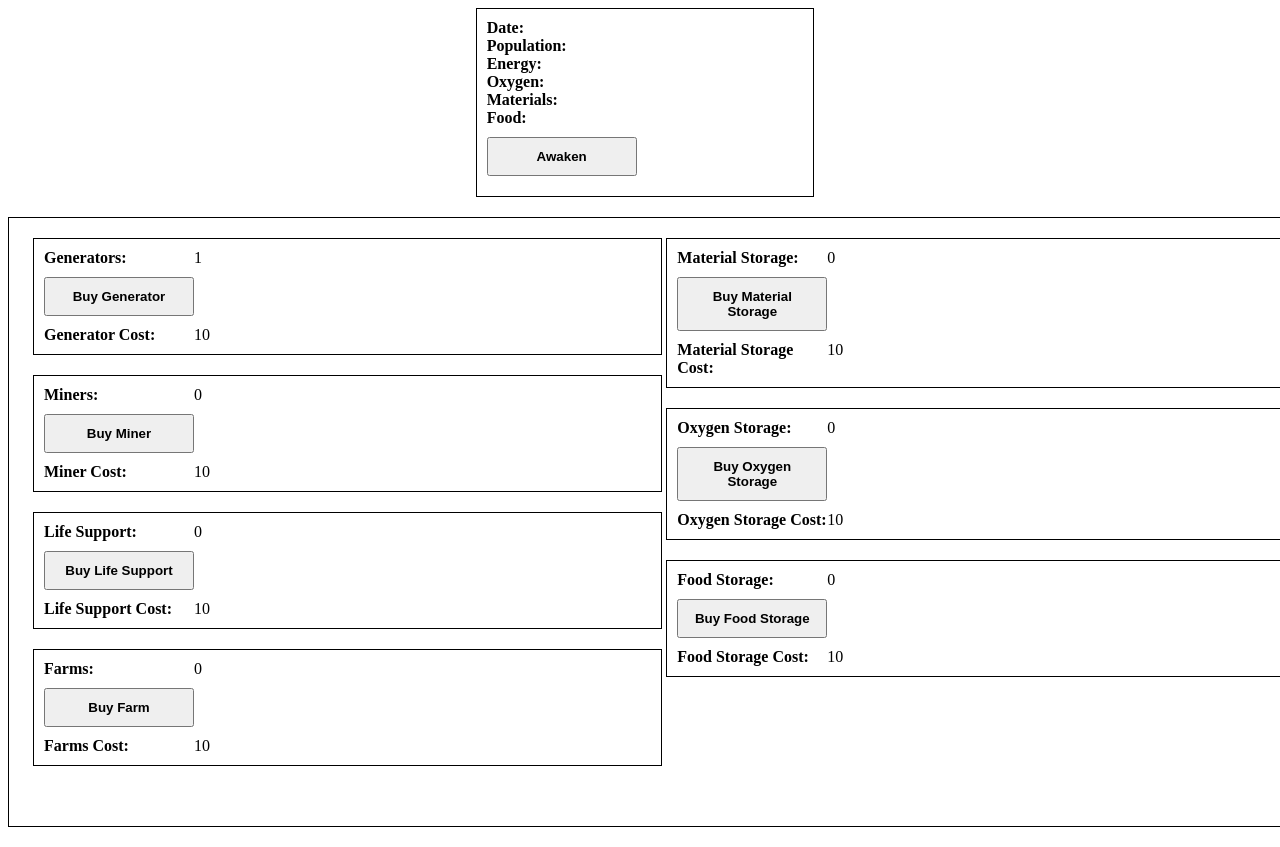
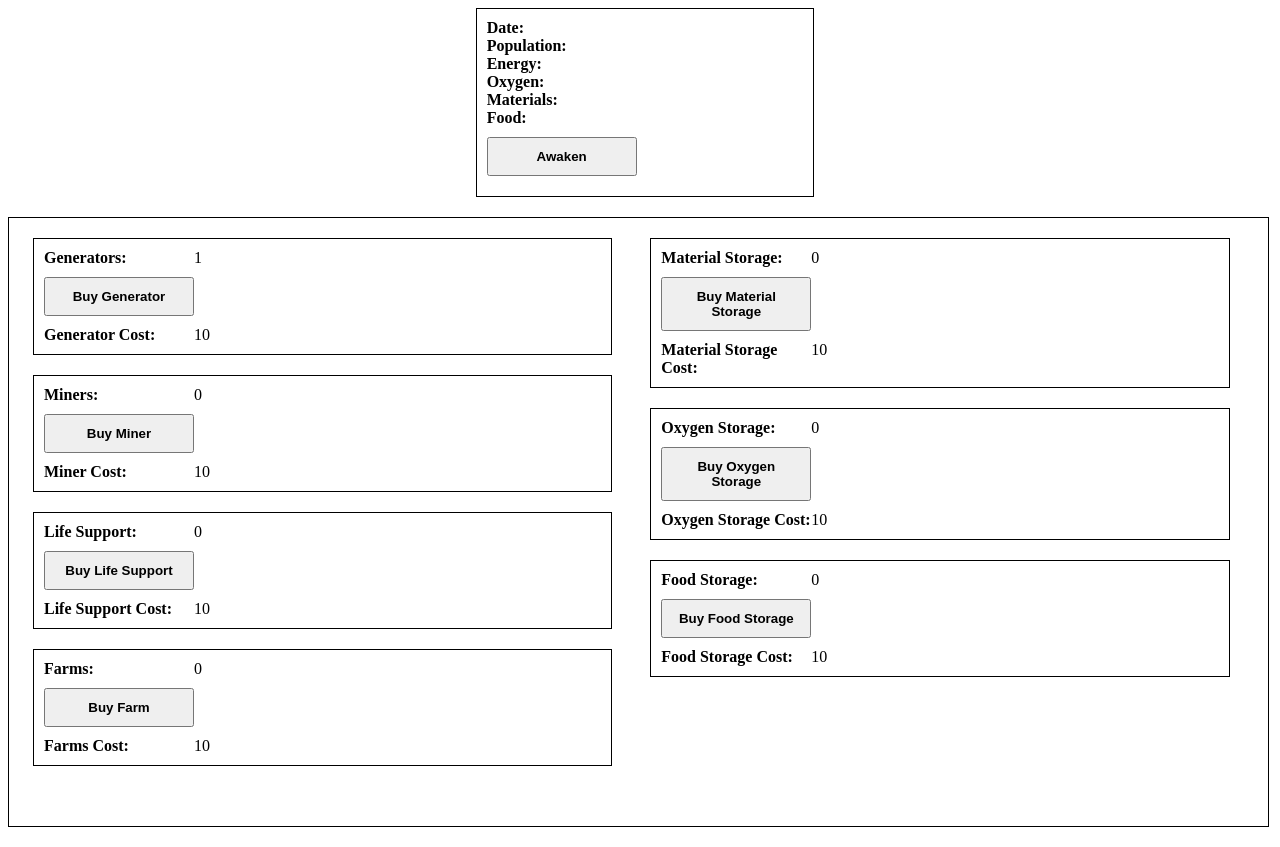
Before and after one commit to warpwarestudios/warpwarestudios.github.io, a plain HTML site: page index.html in a window 1280 px wide. Drawn offline with Linux system fonts and the light colour scheme.

Commit message:
Fix a spacing error

```diff
--- a/interface.css
+++ b/interface.css
@@ -1,4 +1,4 @@
-div {
+ div {
      width: 100%;
      clear: left;
      float: left;
@@ -34,17 +34,19 @@ div {
  }
  div.upgrades {
      border: 1px solid black;
+     width: 98%;
  }
  div.leftpanels {
      margin-left: 4px;
      clear: left;
-     width: 48%;
+     width: 45%;
  }
 
  div.rightpanels {
      clear: none;
      float: right;
-     width: 48%;
+     margin-right: 40px;
+     width: 45%;
  }
 
  div.generators, div.miners, div.lifesupport, div.farms, div.materialstorage, div.oxygenstorage, div.foodstorage {
```
